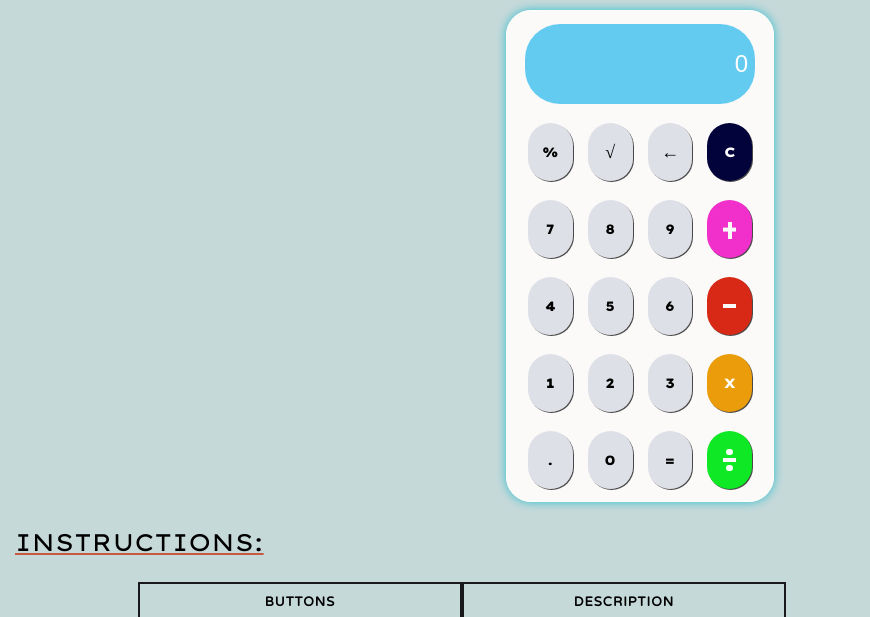
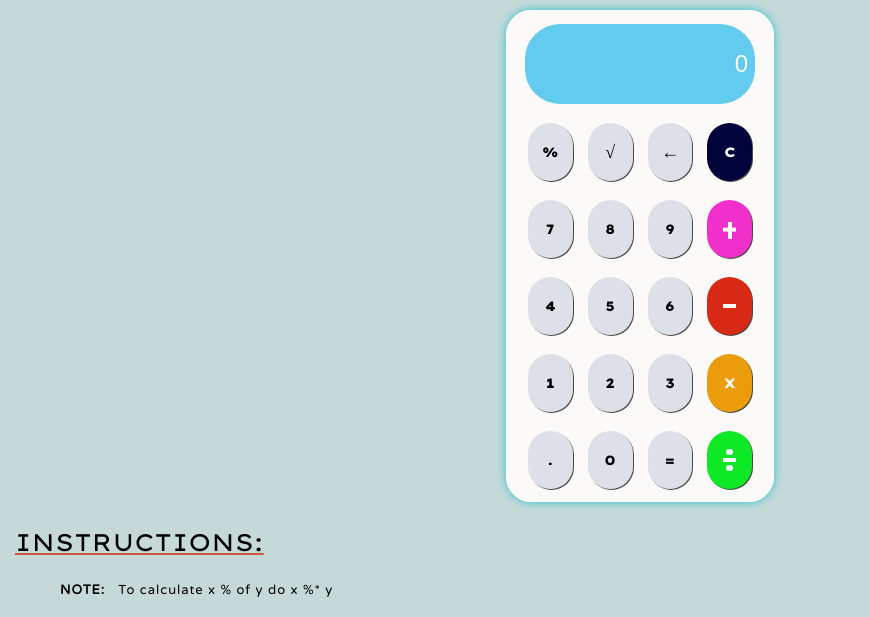
Before and after one commit to Satishk67/Calculator, a plain HTML site: page index.html in a window 1280 px wide. Shown: the part 104-721 px from the top of the page, without its empty margins (0-870 px from the left). Drawn offline with Linux system fonts and the light colour scheme.

Commit message:
calculate

```diff
--- a/index.html
+++ b/index.html
@@ -14,9 +14,12 @@
 
     <div class="box">
         <div class="row"><button id="display"></button></div>
-        <div class="row"><button class="btn percentage">%</button><button class="btn root" style="font-weight: 900; font-size: large;">&radic;</button><button class="btn back"
-                style="font-size: large; font-weight: 900;"> &larr; </button><button class=" btn last1 clear">C</button></div>
-        <div class="row"><button class="btn seven">7</button><button class="btn eight">8</button><button class="btn nine">9</button>
+        <div class="row"><button class="btn percentage">%</button><button class="btn root"
+                style="font-weight: 900; font-size: large;">&radic;</button><button class="btn back"
+                style="font-size: large; font-weight: 900;"> &larr; </button><button class=" btn last1 clear">C</button>
+        </div>
+        <div class="row"><button class="btn seven">7</button><button class="btn eight">8</button><button
+                class="btn nine">9</button>
             <button class=" btn last2 plus">
                 <div
                     style="border: 2px solid rgb(251, 250, 250); width: 0.7vw; margin: auto; transform: translateY(1.2vh) ;">
@@ -44,7 +47,10 @@
 
 
 
-        <h2>INSTRUCTIONS:</h2>
+    <h2>INSTRUCTIONS:</h2>
+
+    <p class="details" id="note"><b>NOTE:</b> &nbsp; To calculate x % of y do x %* y</p>
+
 
     <div class="instruction">
 
@@ -77,10 +83,14 @@
 
     </div>
 
+
+
     <hr>
     <footer class="ad">
-        <a class="logo" href="https://github.com/Satishk67"><span><img class="minilogo" src="/Asset/github.png" alt="Github"> GitHub</span></a>
-        <a class="logo" href="https://www.linkedin.com/in/satish-kumar-37086528b/"><span><img class="minilogo" src="/Asset/linkedin.png" alt="Linkedin"> Linkedin</span></a>
+        <a class="logo" href="https://github.com/Satishk67"><span><img class="minilogo" src="/Asset/github.png"
+                    alt="Github"> GitHub</span></a>
+        <a class="logo" href="https://www.linkedin.com/in/satish-kumar-37086528b/"><span><img class="minilogo"
+                    src="/Asset/linkedin.png" alt="Linkedin"> Linkedin</span></a>
     </footer>
 
 
--- a/style.css
+++ b/style.css
@@ -114,7 +114,6 @@ h2{
 }
 
 .contentbox{
-    font-family: varela Round, serif;
     border: 2px solid rgb(25, 24, 26);
     display: grid;
     align-items: center;
@@ -123,6 +122,7 @@ h2{
 
 .details{
     border-bottom: 1px solid rgb(12, 12, 12);
+    font-family: varela Round, serif;
     font-size: small;
     padding: 10px;
     box-sizing: border-box;
@@ -130,11 +130,16 @@ h2{
     letter-spacing: 1px;
 }
 
+#note{
+    text-align: start;
+    margin-left: 50px;
+    border: none;
+}
+
 .ad{
     display: flex;
     justify-content: center;
     column-gap: 40px;
-
 }
 
 .logo{
```
